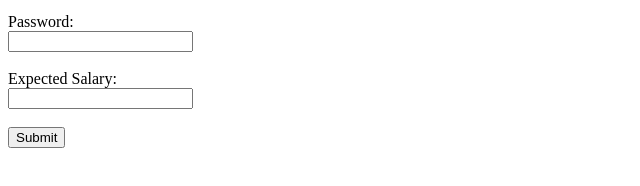
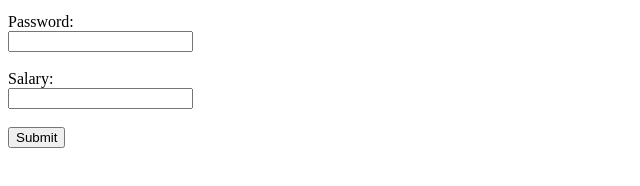
Before and after one commit to BNVboi/ci-cd-learning, a plain HTML site: page index.html in a window 1280 px wide. Shown: the part 168-354 px from the top of the page, 0-640 px from the left. Drawn offline with Linux system fonts and the light colour scheme.

Commit message:
Updated feature X and fixed bug Y

```diff
--- a/index.html
+++ b/index.html
@@ -33,7 +33,7 @@
         <br>
 
         <div>
-            <label for="salary">Expected Salary:</label><br>
+            <label for="salary">Salary:</label><br>
             <input type="text" id="salary" name="salary" required>
         </div>
 
```
